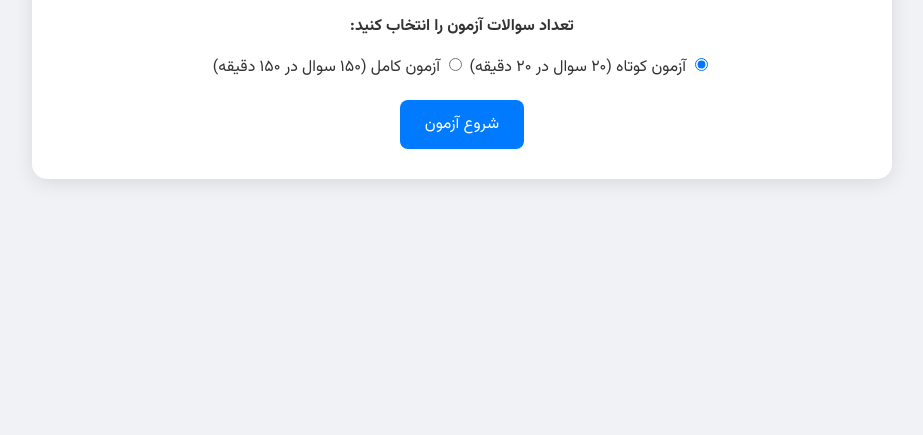
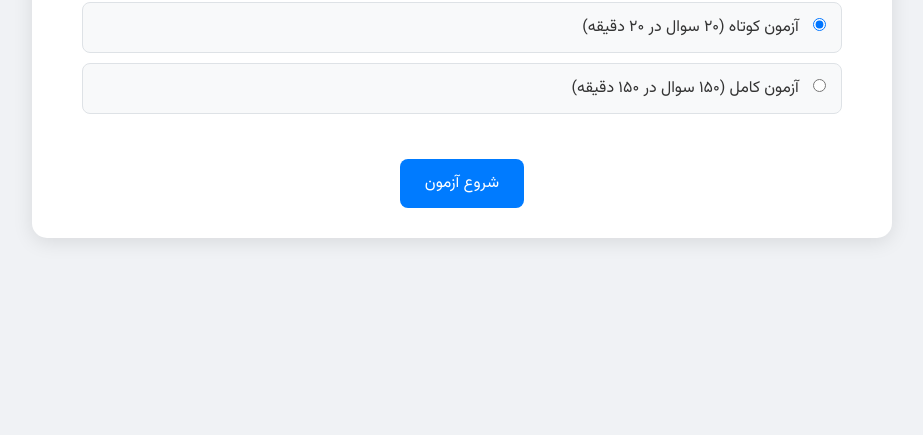
Before and after one commit to mehditoxic/quizapp.github.io, a plain HTML site: page index.html in a window 1280 px wide. Shown: the part 365-800 px from the top of the page, without its empty margins (178-1101 px from the left). Drawn offline with Linux system fonts and the light colour scheme.

Commit message:
Update style.css

```diff
--- a/style.css
+++ b/style.css
@@ -24,6 +24,43 @@ body {
 #start-screen h1 {
     color: #0056b3;
 }
+
+/* استایل برای بخش انتخاب تعداد سوالات */
+#quiz-options {
+    margin: 25px 0;
+    text-align: right;
+    padding: 0 20px;
+}
+
+#quiz-options p {
+    margin-bottom: 15px;
+    font-size: 18px;
+}
+
+.option-group {
+    display: flex;
+    flex-direction: column;
+    gap: 10px;
+}
+
+.option-group label {
+    display: block;
+    background-color: #f8f9fa;
+    padding: 12px;
+    border-radius: 8px;
+    border: 1px solid #dee2e6;
+    cursor: pointer;
+    transition: background-color 0.3s;
+}
+
+.option-group label:hover {
+    background-color: #e9ecef;
+}
+
+.option-group input[type="radio"] {
+    margin-left: 10px;
+}
+
 
 button {
     font-family: 'Vazirmatn', sans-serif;
```
